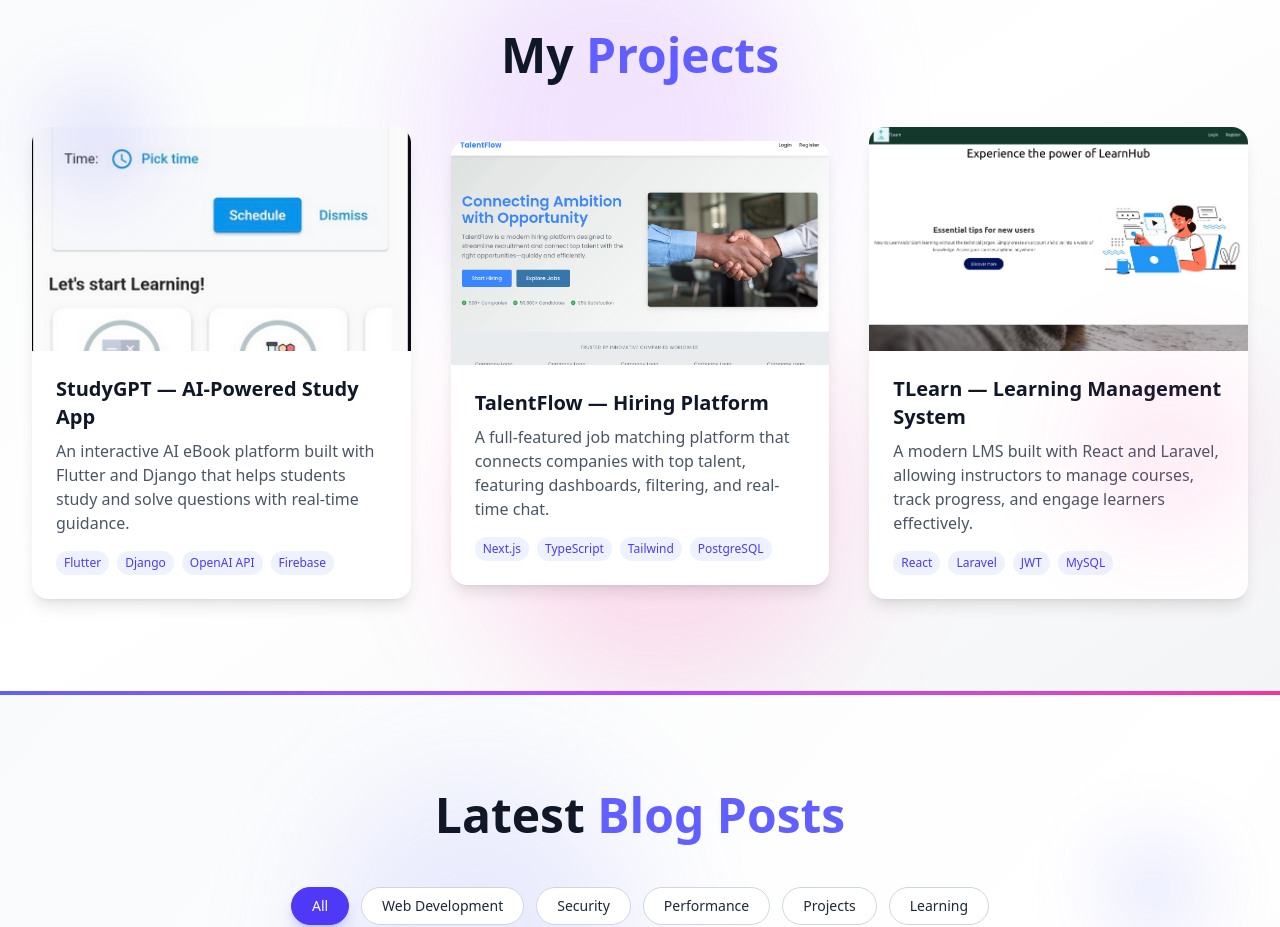
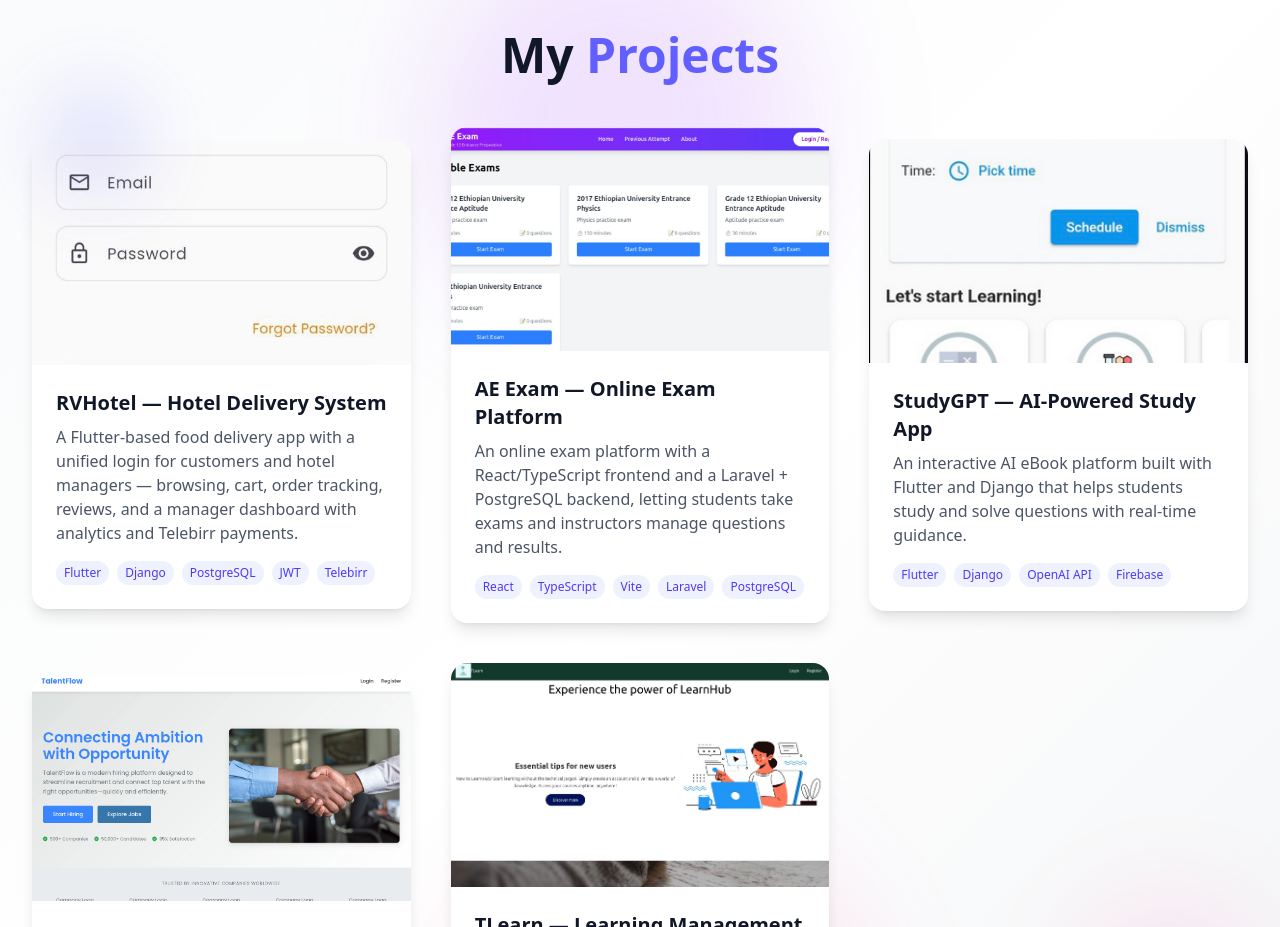
Before and after one commit to termuze0/portfolio1, a Next.js app in the folder myportfolio/: page / in a window 1280 px wide. Shown: the part 2600-3527 px from the top of the page. Built offline with nearby package versions, Linux system fonts and the light colour scheme.

Commit message:
update project section

```diff
--- a/myportfolio/src/components/project.tsx
+++ b/myportfolio/src/components/project.tsx
@@ -17,34 +17,55 @@ interface Project {
 const projects: Project[] = [
   {
     id: 1,
+    title: "RVHotel — Hotel Delivery System",
+    description:
+      "A Flutter-based food delivery app with a unified login for customers and hotel managers — browsing, cart, order tracking, reviews, and a manager dashboard with analytics and Telebirr payments.",
+    image: "/rv.png",
+    tech: ["Flutter", "Django", "PostgreSQL", "JWT", "Telebirr"],
+    link: "https://github.com/termuze0/rvhotel-app/releases/tag/v1.0.0",
+    github: "https://github.com/termuze0/rvhotel-app",
+  },
+  {
+    id: 2,
+    title: "AE Exam — Online Exam Platform",
+    description:
+      "An online exam platform with a React/TypeScript frontend and a Laravel + PostgreSQL backend, letting students take exams and instructors manage questions and results.",
+    image: "/ae-exam.png",
+    tech: ["React", "TypeScript", "Vite", "Laravel", "PostgreSQL"],
+    link: "https://ae-front.onrender.com/",
+    github: "https://github.com/termuze0/ae-front",
+  },
+  {
+    id: 3,
     title: "StudyGPT — AI-Powered Study App",
     description:
       "An interactive AI eBook platform built with Flutter and Django that helps students study and solve questions with real-time guidance.",
     image: "/studygpt.png",
     tech: ["Flutter", "Django", "OpenAI API", "Firebase"],
     link: "#",
-    github: "#",
+    github: "https://github.com/studygpt/api-demo",
   },
   {
-    id: 2,
+    id: 4,
     title: "TalentFlow — Hiring Platform",
     description:
       "A full-featured job matching platform that connects companies with top talent, featuring dashboards, filtering, and real-time chat.",
     image: "/talentflow.png",
     tech: ["Next.js", "TypeScript", "Tailwind", "PostgreSQL"],
-    link: "#",
-    github: "#",
+    link: "https://talentflow-udz7.onrender.com/",
+    github: "https://github.com/termuze0/TalentFlow",
   },
   {
-    id: 3,
+    id: 5,
     title: "TLearn — Learning Management System",
     description:
       "A modern LMS built with React and Laravel, allowing instructors to manage courses, track progress, and engage learners effectively.",
     image: "/tlearn.png",
     tech: ["React", "Laravel", "JWT", "MySQL"],
-    link: "#",
-    github: "#",
+    link: "https://tlearn-7337d56db-termuzes-projects.vercel.app/",
+    github: "https://github.com/termuze0/lms/",
   },
+
 ];
 
 export default function ProjectSection() {
```
Also changed, not shown: myportfolio/public/ae-exam.png (added), myportfolio/public/rv.png (added).
